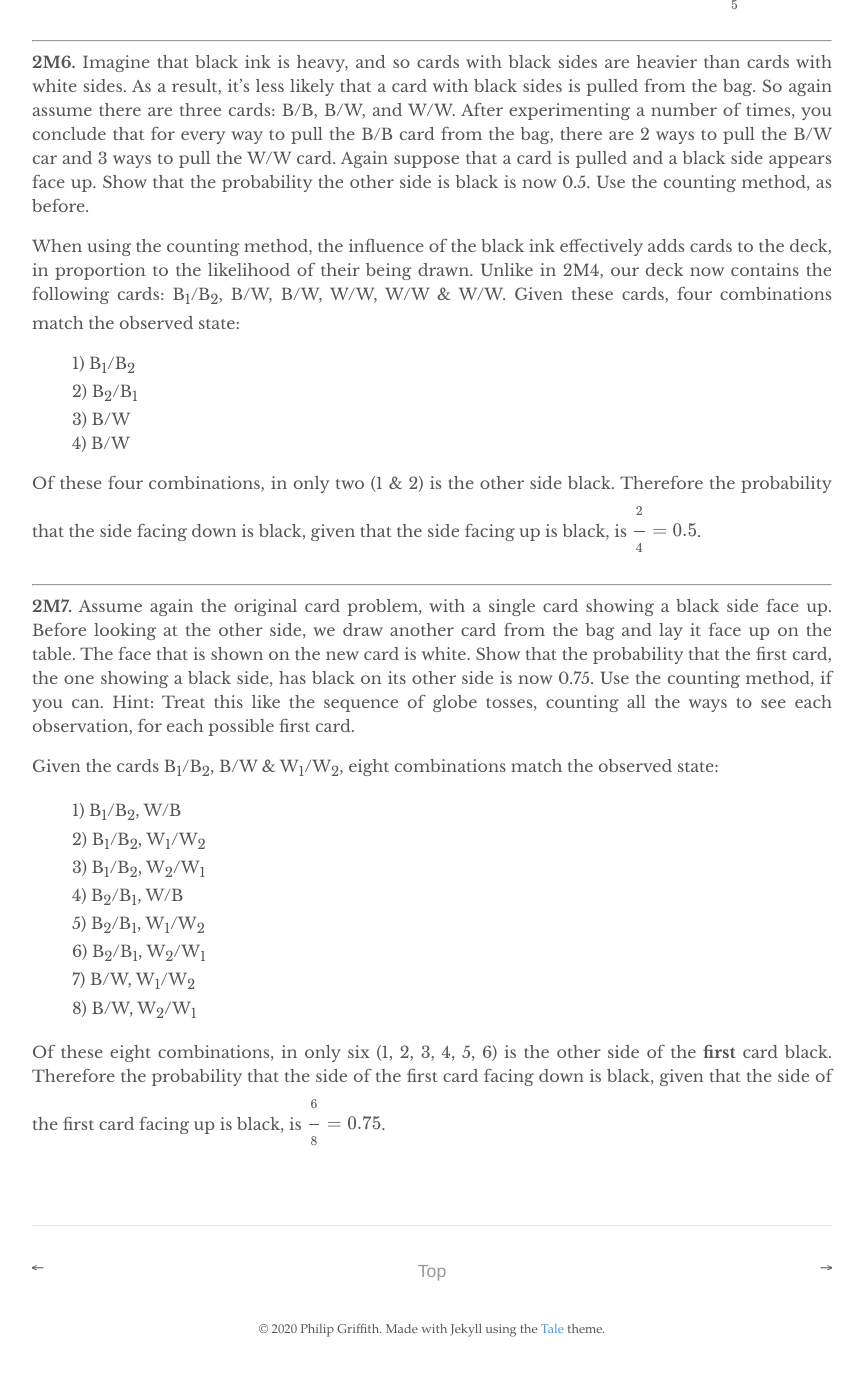
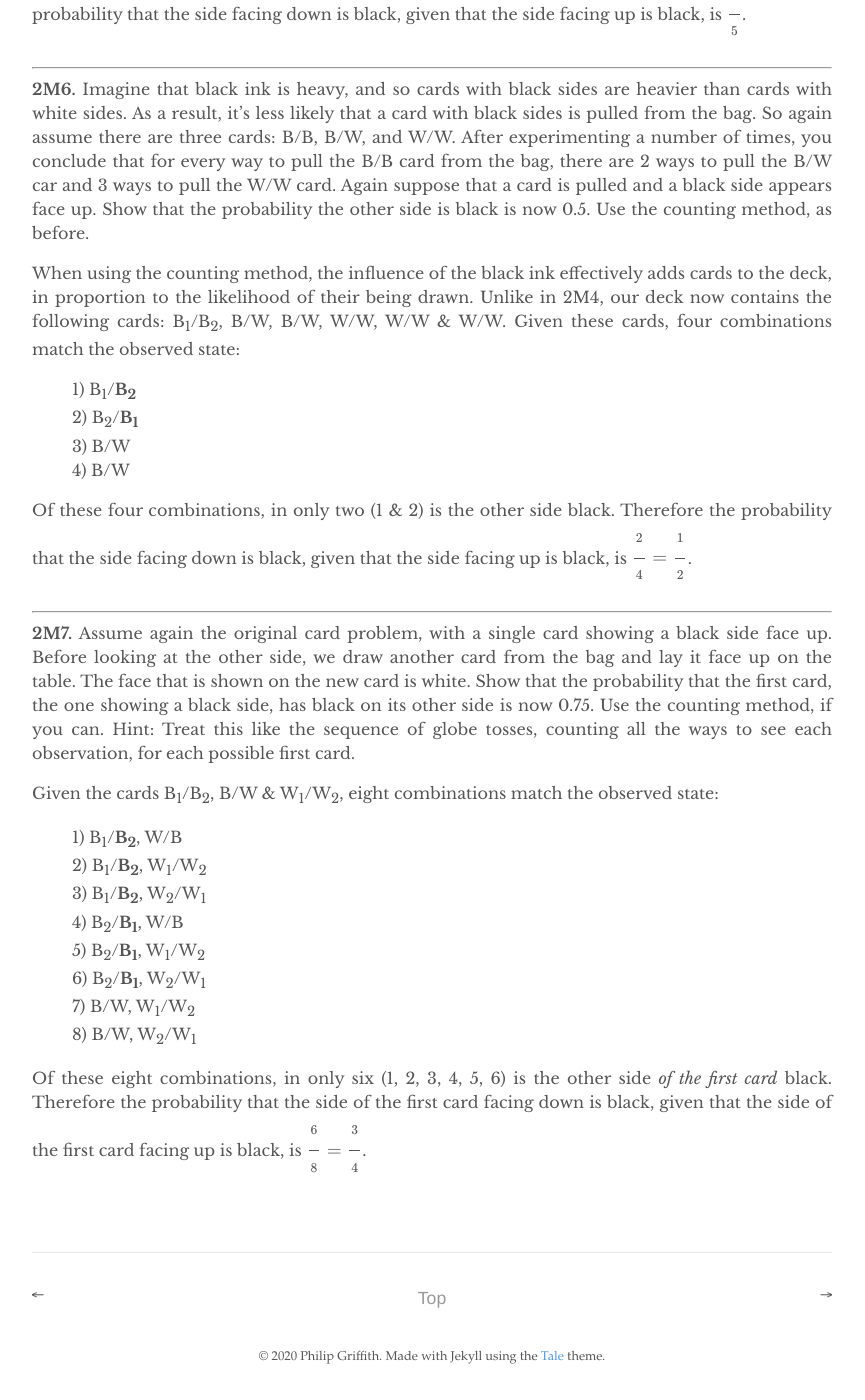
Before and after one commit to PhilipGriffith/RethinkingBayesCode, a Jekyll site: the page built from _posts/2020-01-27-2-medium.md, in a window 1280 px wide and 1400 px high, scrolled down 5399 px. Shown: the whole window, without its empty margins (208-1073 px from the left). Built offline with Jekyll 4.4.1, drawn with Linux system fonts in a browser that asks for light colours; formulas are drawn with MathJax 3; before the commit the page ends 6772 px from its top, so only the background shows below that; some of the changed text lies outside the part shown.

```diff
--- a/_posts/2020-01-27-2-medium.md
+++ b/_posts/2020-01-27-2-medium.md
@@ -130,13 +130,14 @@ $$Pr(land) = (0.3)(0.5) + (1)(0.5)$$
 $$Pr(land) = 0.65$$
 
 $$\mathbf{Pr(Earth \mid land) = \frac{(0.3)(0.5)}{0.65} = 0.23}$$
+
 <hr>
 
 **2M4.** Suppose you have a deck with only three cards. Each card has two sides, and each side is either black or white. One card has two black sides. The second card has one black and one white side. The third card has two white sides. Now suppose all three cards are placed in a bag and shuffled. Someone reaches into the bag and pulls out a card and places it flat on a table. A black side is shown facing up, but you don’t know the color of the side facing down. Show that the probability that the other side is also black is 2/3. Use the counting method (Section 2 of the chapter) to approach this problem. This means counting up the ways that each card could produce the observed data (a black side facing up on the table).
 
 Given the cards B<sub>1</sub>/B<sub>2</sub>, B/W & W/W, three combinations match the observed state:
-* 1) B<sub>1</sub>/B<sub>2</sub>
-* 2) B<sub>2</sub>/B<sub>1</sub>
+* 1) B<sub>1</sub>/__B<sub>2</sub>__
+* 2) B<sub>2</sub>/__B<sub>1</sub>__
 * 3) B/W
 
 Of these three combinations, in only two (1 & 2) is the other side black. Therefore the probability that the side facing down is black, given that the side facing up is black, is $\frac23$.
@@ -145,11 +146,11 @@ Of these three combinations, in only two (1 & 2) is the other side black. Theref
 **2M5.** Now suppose there are four cards: B/B, B/W, W/W, and another B/B. Again suppose a card is drawn from the bag and a black side appears face up. Again calculate the probability that the other side is black.
 
 Given the cards B<sub>1</sub>/B<sub>2</sub>, B/W, W/W & B<sub>3</sub>/B<sub>4</sub>, five combinations match the observed state:
-* 1) B<sub>1</sub>/B<sub>2</sub>
-* 2) B<sub>2</sub>/B<sub>1</sub>
+* 1) B<sub>1</sub>/__B<sub>2</sub>__
+* 2) B<sub>2</sub>/__B<sub>1</sub>__
 * 3) B/W
-* 4) B<sub>3</sub>/B<sub>4</sub>
-* 5) B<sub>4</sub>/B<sub>3</sub>
+* 4) B<sub>3</sub>/__B<sub>4</sub>__
+* 5) B<sub>4</sub>/__B<sub>3</sub>__
 
 Of these five combinations, in only four (1, 2, 4 & 5) is the other side black. Therefore the probability that the side facing down is black, given that the side facing up is black, is $\frac45$.
 <hr>
@@ -157,24 +158,24 @@ Of these five combinations, in only four (1, 2, 4 & 5) is the other side black.
 **2M6.** Imagine that black ink is heavy, and so cards with black sides are heavier than cards with white sides. As a result, it’s less likely that a card with black sides is pulled from the bag. So again assume there are three cards: B/B, B/W, and W/W. After experimenting a number of times, you conclude that for every way to pull the B/B card from the bag, there are 2 ways to pull the B/W car and 3 ways to pull the W/W card. Again suppose that a card is pulled and a black side appears face up. Show that the probability the other side is black is now 0.5. Use the counting method, as before.
 
 When using the counting method, the influence of the black ink effectively adds cards to the deck, in proportion to the likelihood of their being drawn. Unlike in 2M4, our deck now contains the following cards: B<sub>1</sub>/B<sub>2</sub>, B/W, B/W, W/W, W/W & W/W. Given these cards, four combinations match the observed state:
-* 1) B<sub>1</sub>/B<sub>2</sub>
-* 2) B<sub>2</sub>/B<sub>1</sub>
+* 1) B<sub>1</sub>/__B<sub>2</sub>__
+* 2) B<sub>2</sub>/__B<sub>1</sub>__
 * 3) B/W
 * 4) B/W
 
-Of these four combinations, in only two (1 & 2) is the other side black. Therefore the probability that the side facing down is black, given that the side facing up is black, is $\frac24 = 0.5$.
+Of these four combinations, in only two (1 & 2) is the other side black. Therefore the probability that the side facing down is black, given that the side facing up is black, is $\frac24 = \frac12$.
 <hr>
 
 **2M7.** Assume again the original card problem, with a single card showing a black side face up. Before looking at the other side, we draw another card from the bag and lay it face up on the table. The face that is shown on the new card is white. Show that the probability that the first card, the one showing a black side, has black on its other side is now 0.75. Use the counting method, if you can. Hint: Treat this like the sequence of globe tosses, counting all the ways to see each observation, for each possible first card.
 
 Given the cards B<sub>1</sub>/B<sub>2</sub>, B/W & W<sub>1</sub>/W<sub>2</sub>, eight combinations match the observed state:
-* 1) B<sub>1</sub>/B<sub>2</sub>, W/B
-* 2) B<sub>1</sub>/B<sub>2</sub>, W<sub>1</sub>/W<sub>2</sub>
-* 3) B<sub>1</sub>/B<sub>2</sub>, W<sub>2</sub>/W<sub>1</sub>
-* 4) B<sub>2</sub>/B<sub>1</sub>, W/B
-* 5) B<sub>2</sub>/B<sub>1</sub>, W<sub>1</sub>/W<sub>2</sub>
-* 6) B<sub>2</sub>/B<sub>1</sub>, W<sub>2</sub>/W<sub>1</sub>
+* 1) B<sub>1</sub>/__B<sub>2</sub>__, W/B
+* 2) B<sub>1</sub>/__B<sub>2</sub>__, W<sub>1</sub>/W<sub>2</sub>
+* 3) B<sub>1</sub>/__B<sub>2</sub>__, W<sub>2</sub>/W<sub>1</sub>
+* 4) B<sub>2</sub>/__B<sub>1</sub>__, W/B
+* 5) B<sub>2</sub>/__B<sub>1</sub>__, W<sub>1</sub>/W<sub>2</sub>
+* 6) B<sub>2</sub>/__B<sub>1</sub>__, W<sub>2</sub>/W<sub>1</sub>
 * 7) B/W, W<sub>1</sub>/W<sub>2</sub>
 * 8) B/W, W<sub>2</sub>/W<sub>1</sub>
 
-Of these eight combinations, in only six (1, 2, 3, 4, 5, 6) is the other side of the __first__ card black. Therefore the probability that the side of the first card facing down is black, given that the side of the first card facing up is black, is $\frac68 = 0.75$.
+Of these eight combinations, in only six (1, 2, 3, 4, 5, 6) is the other side _of the first card_ black. Therefore the probability that the side of the first card facing down is black, given that the side of the first card facing up is black, is $\frac68 = \frac34$.
```
Also changed, not shown: _includes/mathjax_support.html (+6 -10 lines), _posts/2020-01-28-2-easy.md (+3 -1 lines).
